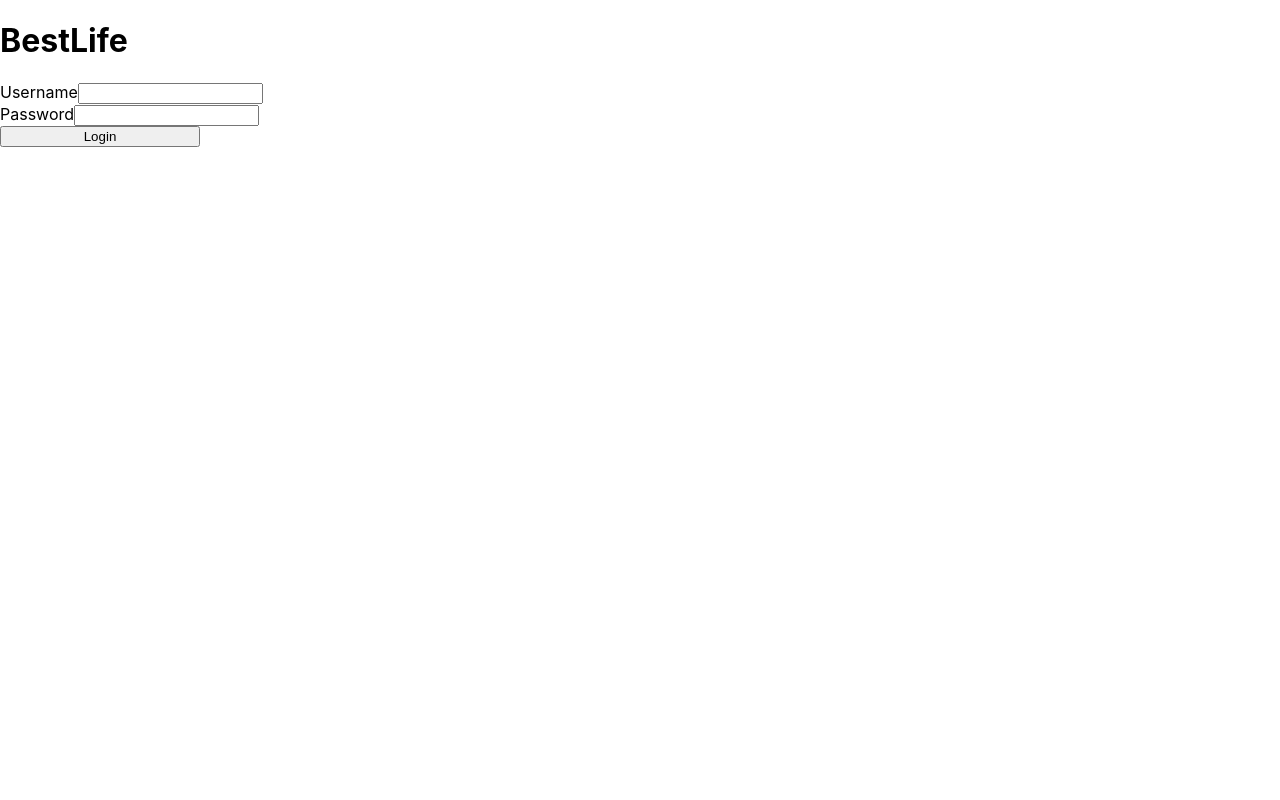
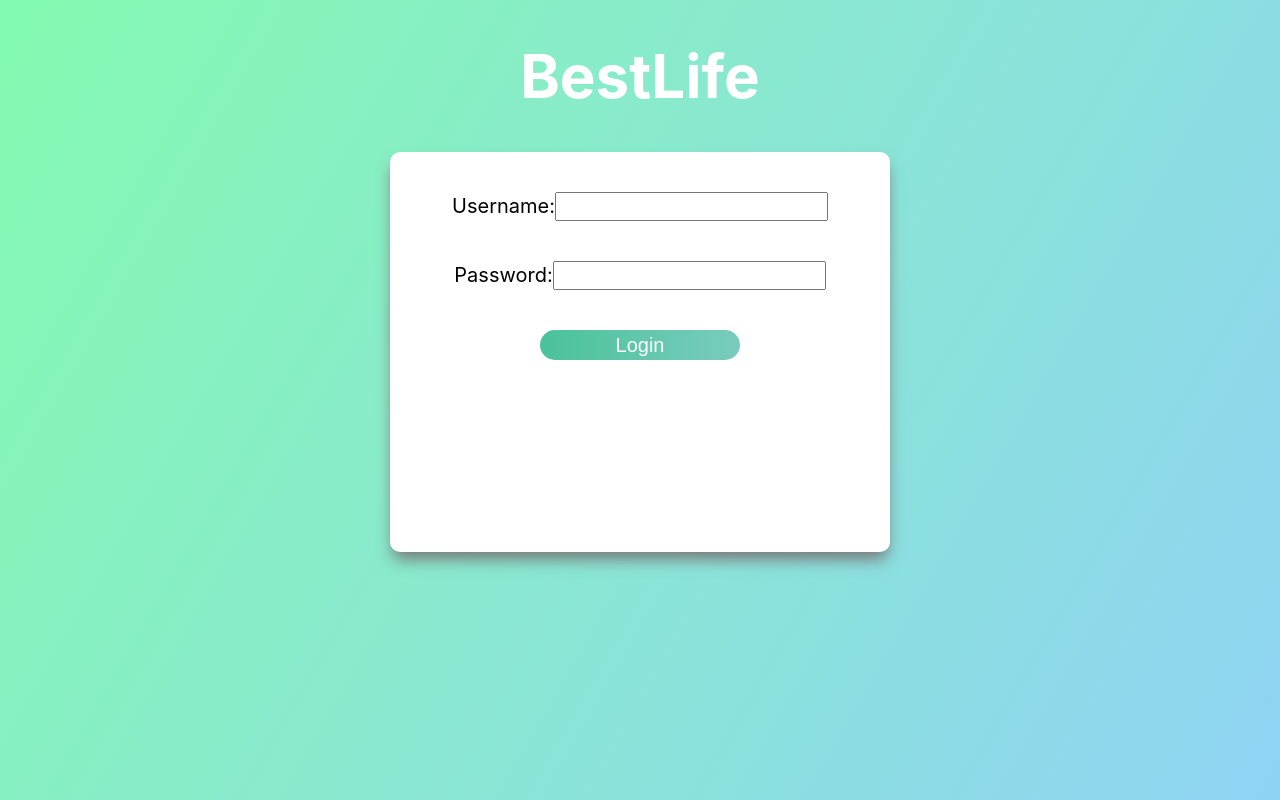
Before and after one commit to Calvinkim4/best-life, a React (Create React App) app in the folder client/: page / in a window 1280 px wide. Built offline with nearby package versions, Linux system fonts and the light colour scheme.

Commit message:
added light styling to login page

```diff
--- a/client/src/App.css
+++ b/client/src/App.css
@@ -0,0 +1,17 @@
+.best-life{
+  text-align: center;
+  color: white;
+  font-size: 60px
+}
+
+.App{
+  display: flex;
+  flex-direction: column;
+  align-items: center;
+}
+
+body{
+  background-image: linear-gradient(120deg, #84fab0 0%, #8fd3f4 100%);
+height: 100vh
+
+}
--- a/client/src/App.js
+++ b/client/src/App.js
@@ -25,7 +25,7 @@ class App extends React.Component {
   render(){
     return (
       <div className="App">
-        <h1>BestLife</h1>
+        <h1 className='best-life'>BestLife</h1>
         { !this.state.signedIn && <LoginForm signIn = {this.handleSignIn} />}
         { this.state.signedIn && <Dashboard/>}
 
--- a/client/src/components/LoginForm/LoginForm.css
+++ b/client/src/components/LoginForm/LoginForm.css
@@ -1,9 +1,45 @@
 .login-form{
   display: flex;
   flex-direction: column;
-  width: 300px
+  width: 500px;
+  height: 400px;
+  background-color: white;
+  border-radius: 10px;
+  box-shadow: 0 10px 16px -3px #777;
+  align-items: center;
 }
+
 
 .login-btn{
   width: 200px;
+  background-image:
+    linear-gradient(
+      to right,
+      #4AC29A, rgb(121, 204, 189)
+    );
+  color: white;
+  height: 30px;
+  font-size: 20px;
+  border-radius: 15px;
+  border: none;
+  margin-top: 40px;
 }
+
+.login-btn:hover{
+  background-image:
+    linear-gradient(
+      to right,
+      red, #f06d06
+    );
+  transform: scale(1.2)
+}
+
+.username{
+  margin-top: 20px;
+  font-size: 20px;
+}
+
+.password{
+  margin-top: 20px;
+  font-size: 20px;
+}
--- a/client/src/components/LoginForm/LoginForm.js
+++ b/client/src/components/LoginForm/LoginForm.js
@@ -5,13 +5,13 @@ class LoginForm extends React.Component{
   render(){
     return(
       <form className='login-form' onSubmit={this.props.signIn}>
-        <label htmlFor='username'>
-          Username
-          <input type='text' name='username' />
+        <label className='username' htmlFor='username'>
+          Username:
+          <input className='username'type='text' name='username' />
         </label>
-        <label htmlFor='password'>
-          Password
-          <input type='password' name='password' />
+        <label className='password'htmlFor='password'>
+          Password:
+          <input className='password'type='password' name='password' />
         </label>
         <button className='login-btn'type='submit'>Login</button>
       </form>
```
